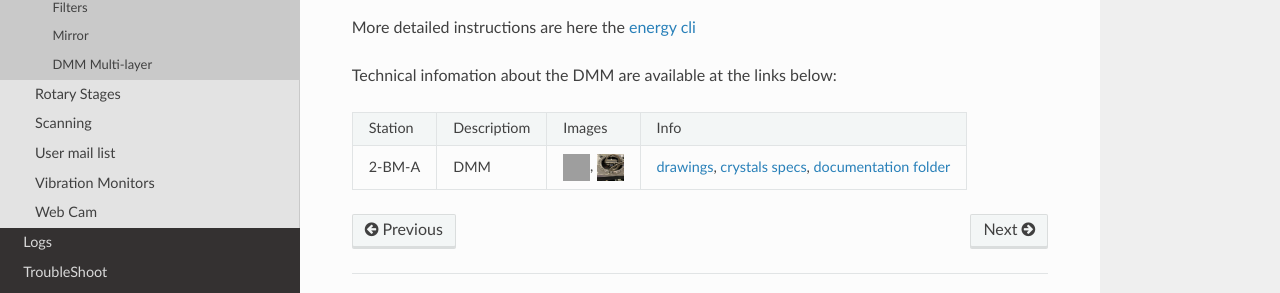
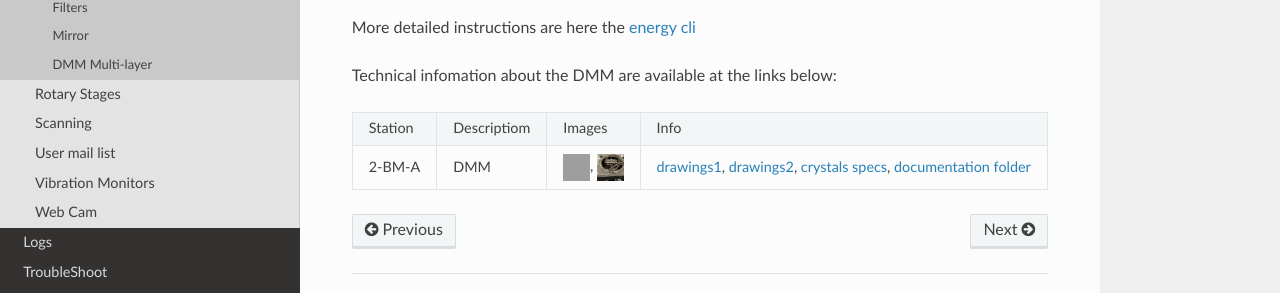
Before and after one commit to xray-imaging/2bm-docs, a Sphinx documentation site: the page built from docs/source/ops/item_016.rst, in a window 1280 px wide and 900 px high, scrolled down 1022 px. Shown: the part 521-814 px from the top of the window. Built offline with Sphinx 7.4.7 and the Read the Docs theme 2.0.0, drawn with Linux system fonts in a browser that asks for light colours; the version number could not be read and is left out; grey boxes are pictures that could not be loaded.

Commit message:
Update item_016.rst

```diff
--- a/docs/source/ops/item_016.rst
+++ b/docs/source/ops/item_016.rst
@@ -68,11 +68,11 @@
 Technical infomation about the DMM are available at the links below:
 
 
-+-----------+--------------+-------------------+---------------------------------------------------------+
-| Station   | Descriptiom  |   Images          |   Info                                                  |
-+-----------+--------------+-------------------+---------------------------------------------------------+
-| 2-BM-A    |     DMM      | |00001|, |00002|  | `drawings`_, `crystals specs`_, `documentation folder`_ |
-+-----------+--------------+-------------------+---------------------------------------------------------+
++-----------+--------------+-------------------+------------------------------------------------------------------------+
+| Station   | Descriptiom  |   Images          |   Info                                                                 |
++-----------+--------------+-------------------+------------------------------------------------------------------------+
+| 2-BM-A    |     DMM      | |00001|, |00002|  | `drawings1`_, `drawings2`_, `crystals specs`_, `documentation folder`_ |
++-----------+--------------+-------------------+------------------------------------------------------------------------+
 
 
 .. |00001| image:: ../img/dmm_01.png
@@ -83,6 +83,7 @@
     :width: 20pt
     :height: 20pt
 
-.. _drawings: https://anl.box.com/s/0sa7gjm3nbmacwjknxth0k98y21sa7iy
+.. _drawings1: https://anl.box.com/s/0whx6hy3lcqllocolhee8kq72y0f4wnn
+.. _drawings2: https://anl.box.com/s/0sa7gjm3nbmacwjknxth0k98y21sa7iy
 .. _crystals specs: https://anl.box.com/s/4o7fewu63rwm2tj0l9ezr79ccjozyn77
 .. _documentation folder: https://anl.box.com/s/w1eg4cxw43715bnzk8jcg3hd64rdnsdl
```
